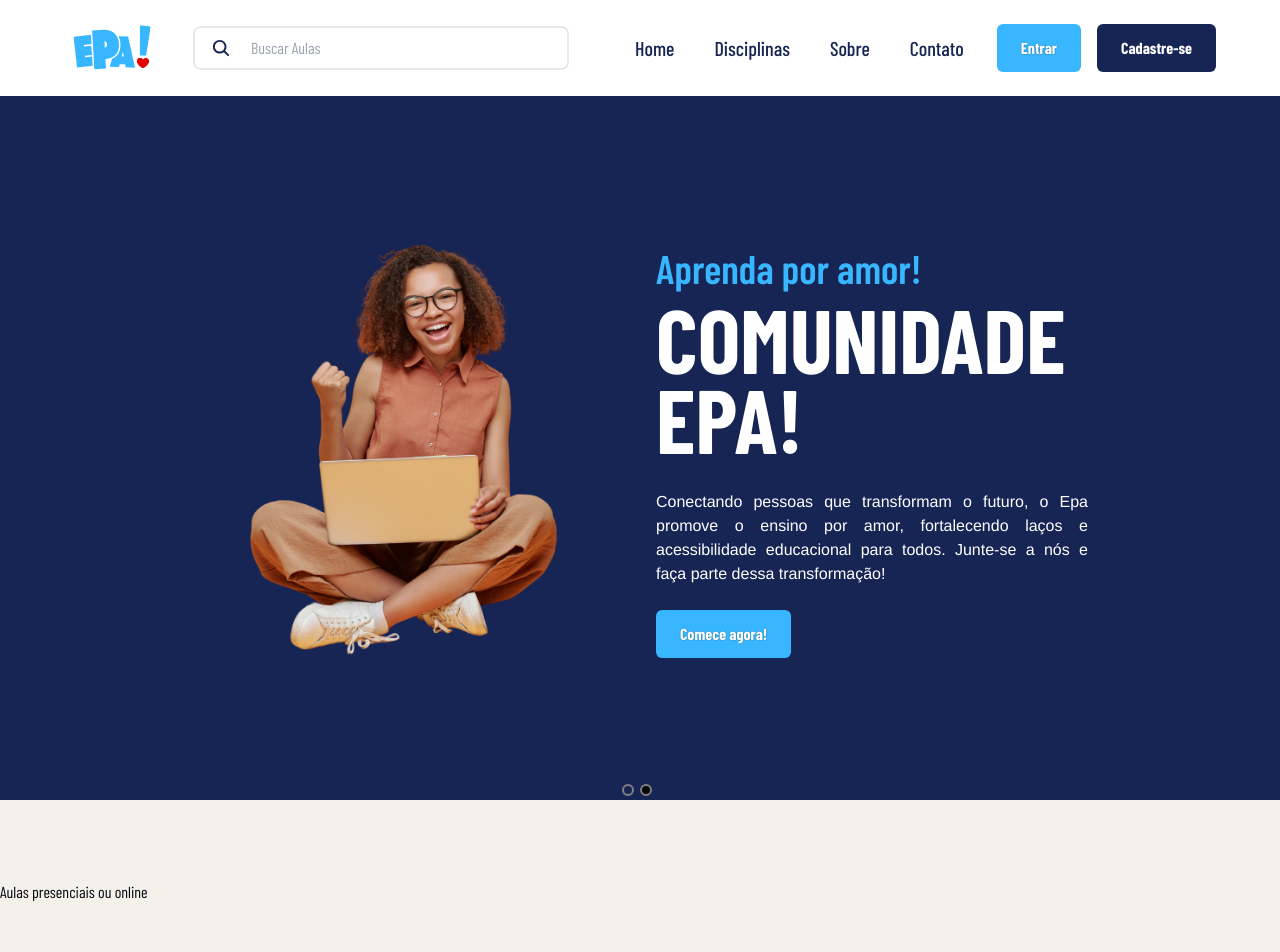
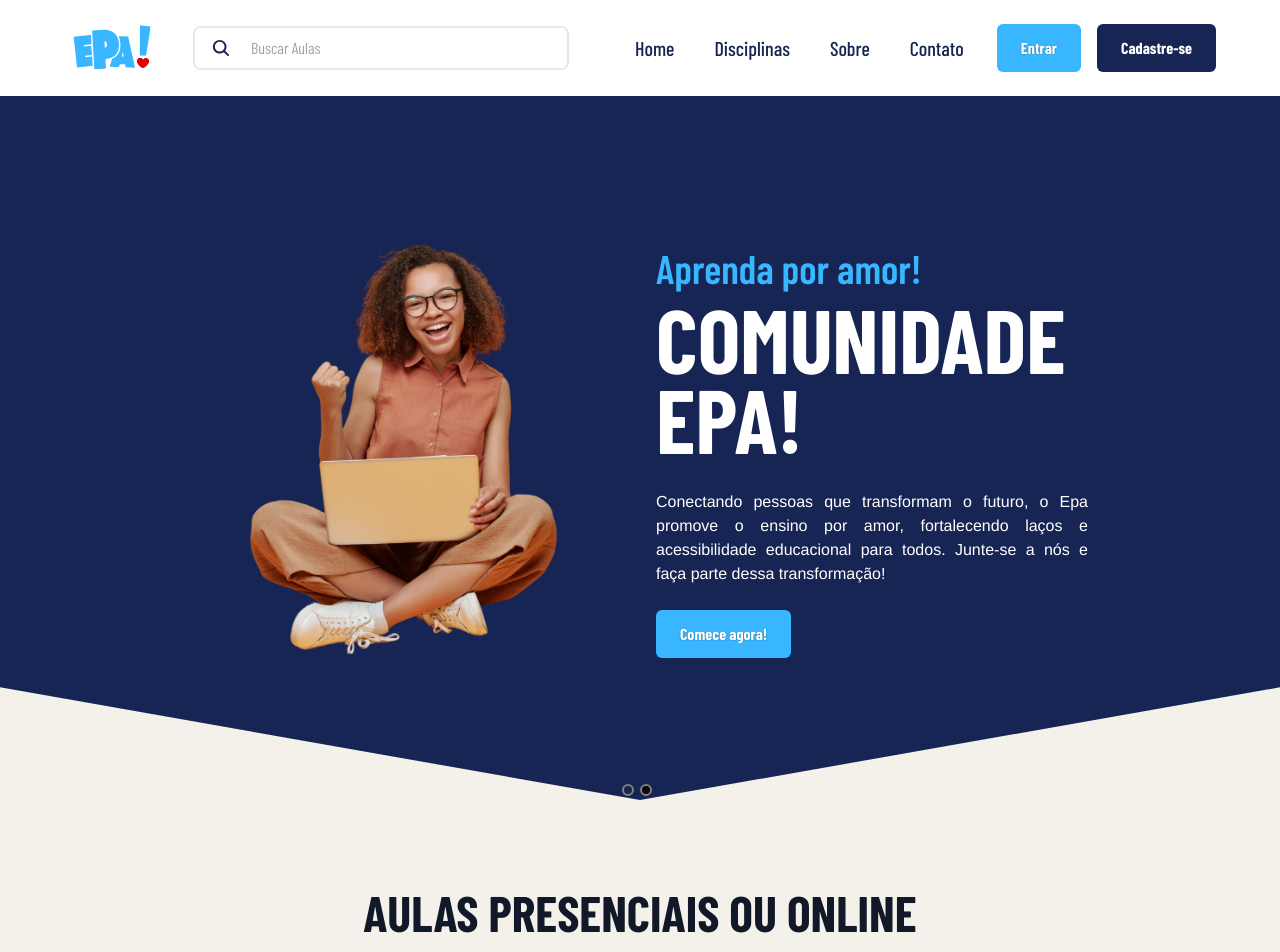
Before and after one commit to Antonio-coding/app-epa, a Next.js app: page / in a window 1280 px wide. Shown: the top 952 px of the page. Built offline with nearby package versions, Linux system fonts and the light colour scheme; a web font is replaced by a local one.

Commit message:
Update globals.css

```diff
--- a/app/globals.css
+++ b/app/globals.css
@@ -73,4 +73,19 @@
   body {
     @apply bg-background text-foreground;
   }
+
 }
+
+@layer components{
+
+  .clip_path {
+    clip-path: polygon(50% 0%, 100% 0%, 100% 84%, 50% 100%, 0 84%, 0% 60%, 0 0);
+  }
+
+  .heading {
+      @apply text-[30px] md:text-[35px] lg:text-[45px] xl:text-[50px] uppercase font-bold text-gray-900
+      md:leading-[4rem] leading-[3rem] text-center
+
+  }
+
+}
```
